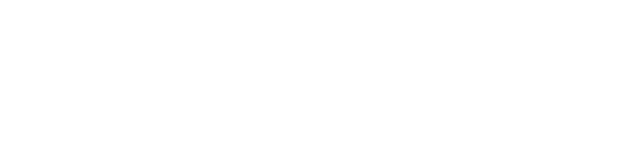
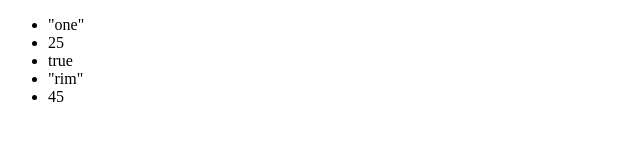
Before and after one commit to acciojob/Use-an-Array-to-Store-Data-tanvibelsare, a website: page main.html in a window 1280 px wide. Shown: the whole page, without its empty margins (0-640 px from the left). Drawn offline with Linux system fonts and the light colour scheme.

Commit message:
created a submission

```diff
--- a/main.html
+++ b/main.html
@@ -8,6 +8,13 @@
 
 <body>
 	<!-- the entire body must be written by student -->
+	<ul>
+		<li id="li">"one"</li>
+		<li id="li">25</li>
+		<li id="li">true</li>
+		<li id="li">"rim"</li>
+		<li id="li">45</li>
+	</ul>
 
     <script type="text/javascript" src="./script.js">
 </script>
--- a/script.js
+++ b/script.js
@@ -1 +1,2 @@
+let list=document.getElementById("li")
 var youArray=["one",25,true,"rim",45];
```
